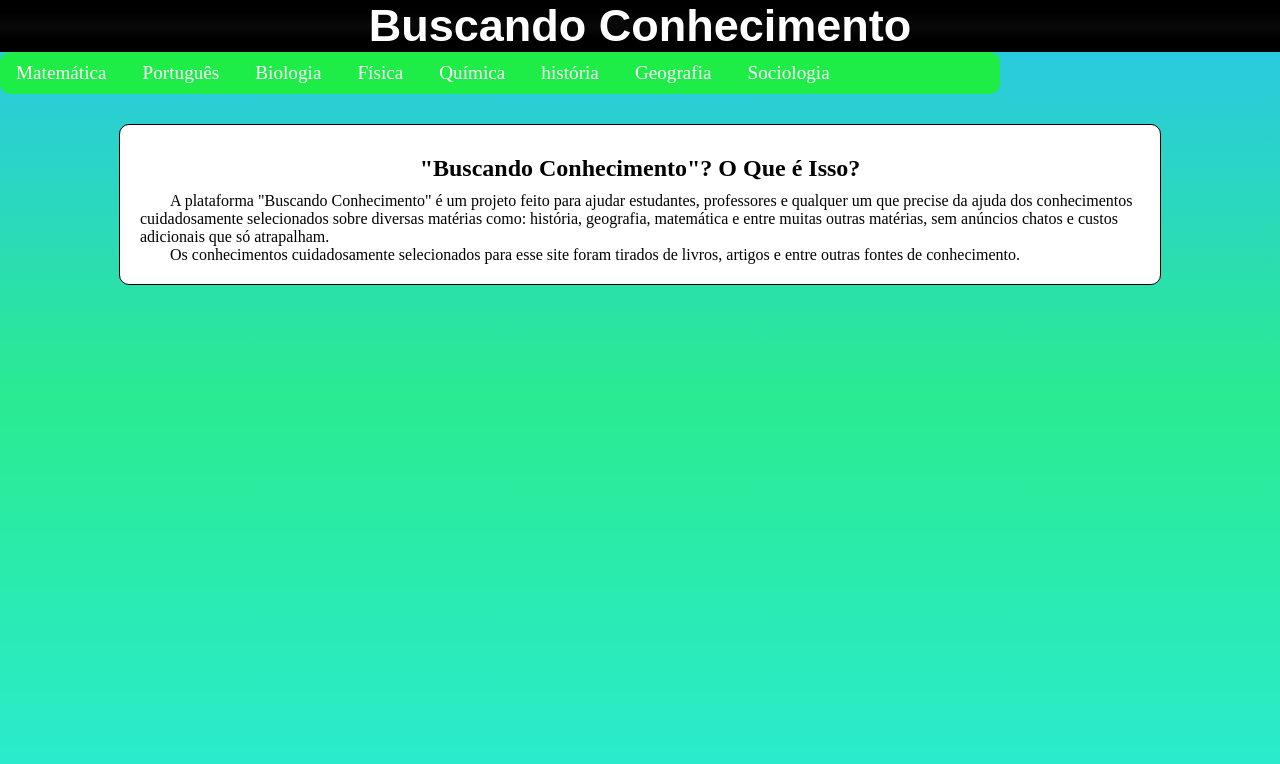
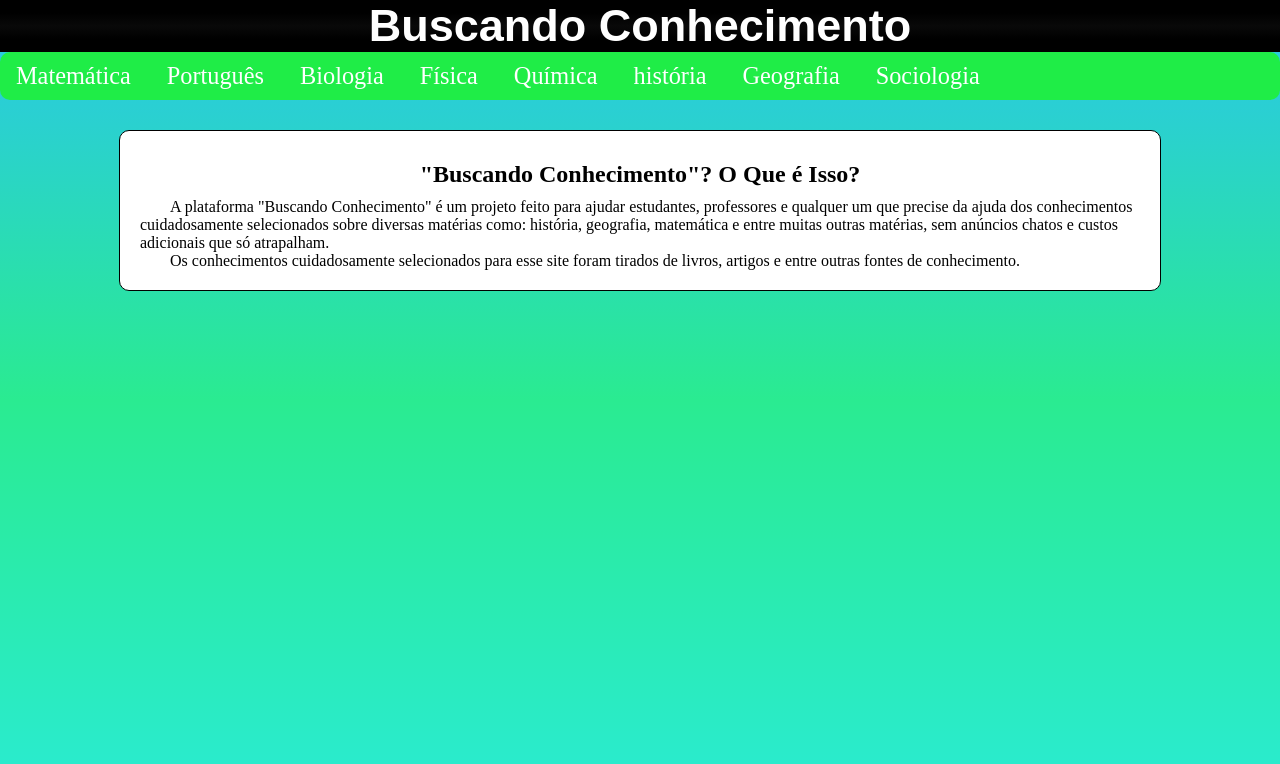
Before and after one commit to EduardoHRVitorino/projeto-conhecimento, a plain HTML site: page index.html in a window 1280 px wide. Drawn offline with Linux system fonts and the light colour scheme; a web font is replaced by a local one.

Commit message:
25/02 19:18

```diff
--- a/css/initialpage.css
+++ b/css/initialpage.css
@@ -65,9 +65,8 @@ main > h2{
 
 }
 a{
-    min-width: 300px;
-    max-width: 1000px;
-    padding: 16px; color: white; text-decoration: none; font-size: 1.5vw;
+
+    padding: 16px; color: white; text-decoration: none; font-size: 1.9vw;
 
 }
 a:hover{
@@ -83,7 +82,7 @@ h2{
 nav{
 
     min-width: 300px;
-    max-width: 1000px;
+    max-width: 2000px;
     background-color: var(--verde1); border-radius: 10px;
     padding-top: 10px; padding-bottom: 10px;
     margin-bottom: 30px;
```
